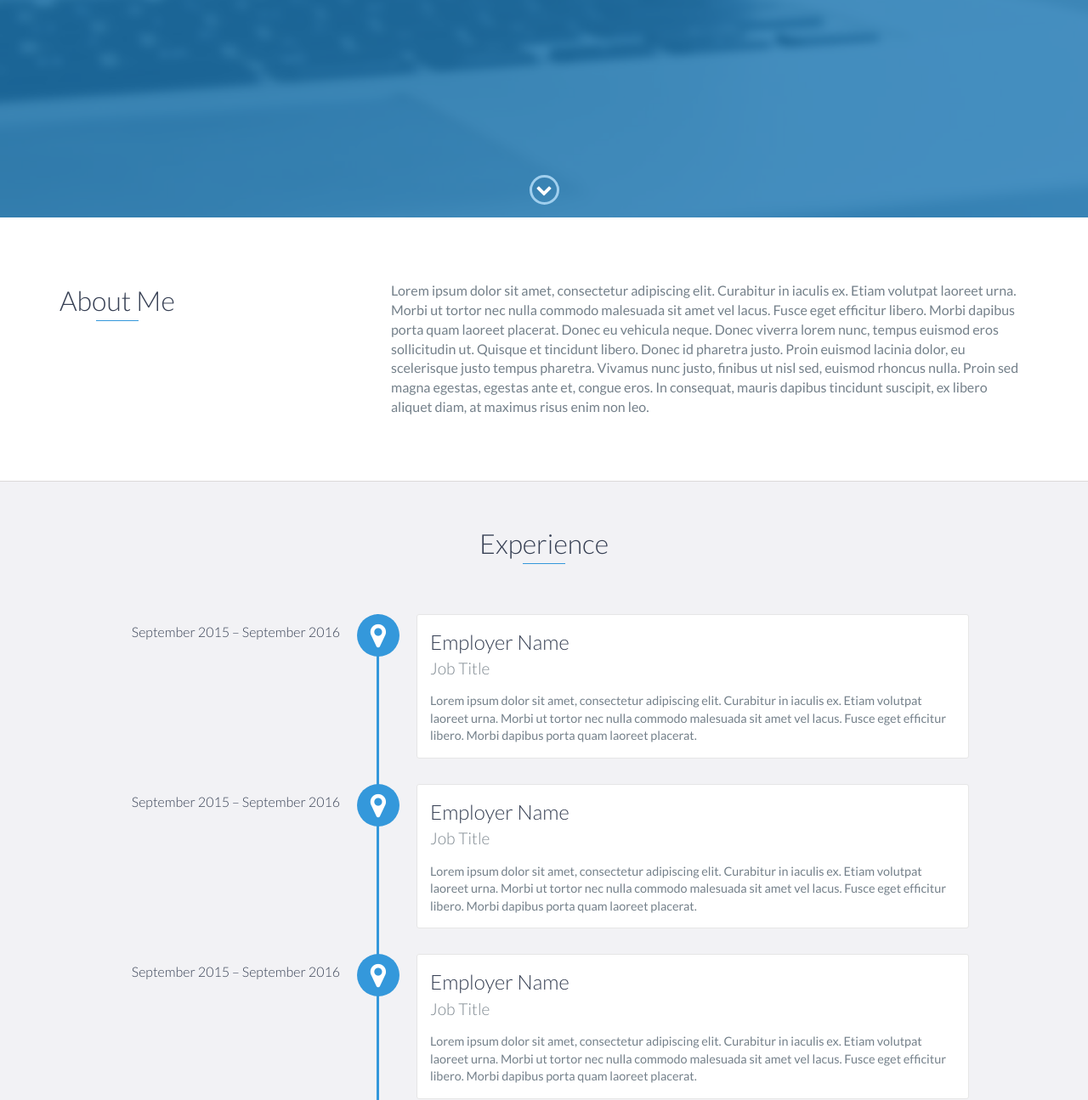
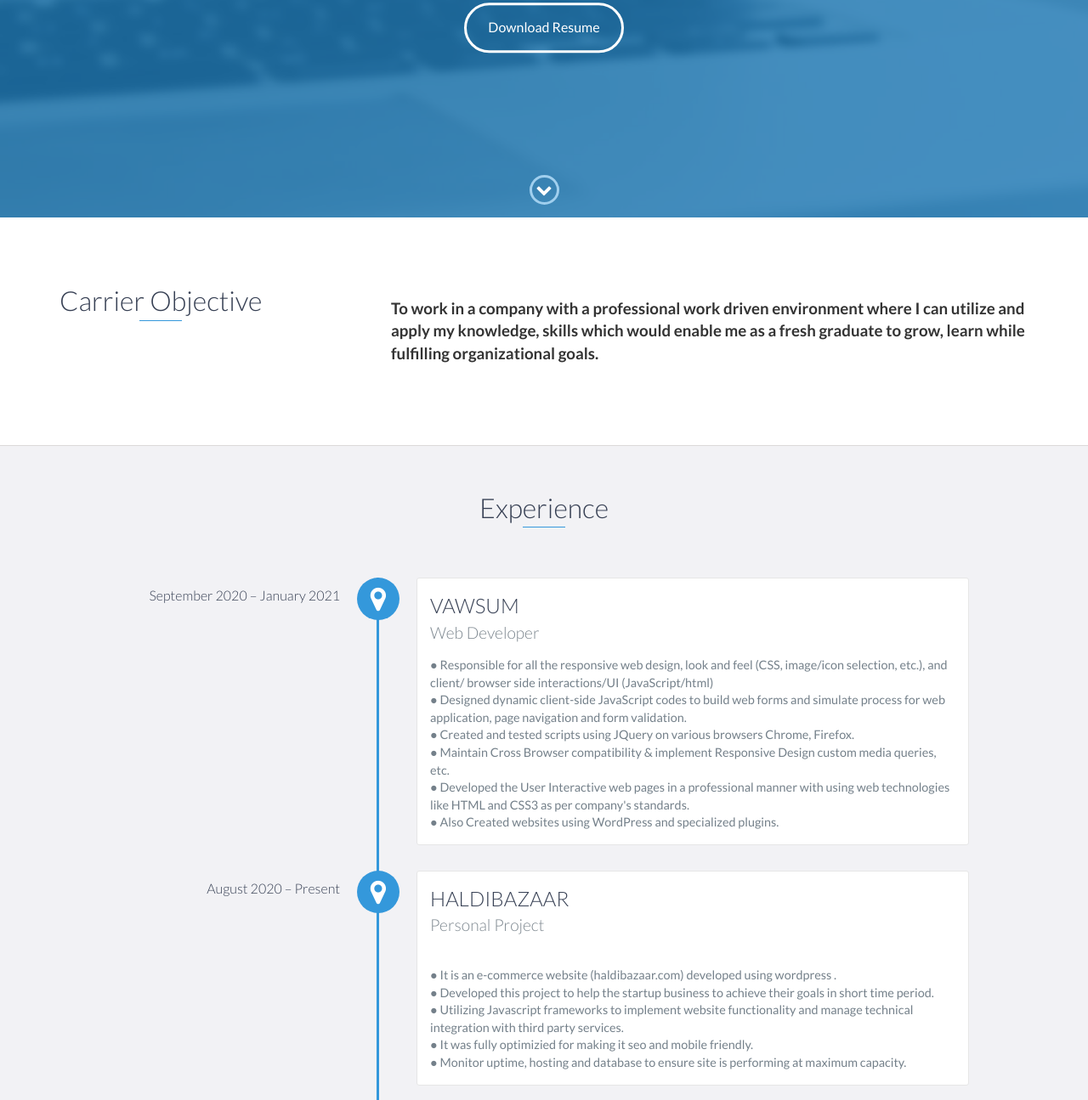
Before and after one commit to saikowuri/MyPortfolio, a website: page index.html in a window 1280 px wide. Shown: the part 544-1839 px from the top of the page at 85% size. Drawn offline with nearby package versions, Linux system fonts and the light colour scheme.

Commit message:
data changed

```diff
--- a/index.html
+++ b/index.html
@@ -48,9 +48,9 @@
 
     <div id="lead">
         <div id="lead-content">
-            <h1>Ryan Fitzgerald</h1>
-            <h2>Software Engineer</h2>
-            <a href="#" class="btn-rounded-white">Download Resume</a>
+            <h1>kovvuri <br>Sai Lakshmi Narayana Reddy</h1>
+            <h2>Web Developer</h2>
+            <a href="S L NARAYANA REDDY KOVVURI.docx" class="btn-rounded-white">Download Resume</a>
         </div>
         <!-- End #lead-content -->
 
@@ -69,14 +69,12 @@
         <div class="container">
             <div class="row">
                 <div class="col-md-4">
-                    <h2 class="heading">About Me</h2>
+                    <h2 class="heading">Carrier Objective</h2>
                 </div>
                 <div class="col-md-8">
-                    <p>
-                        Lorem ipsum dolor sit amet, consectetur adipiscing elit. Curabitur in iaculis ex. Etiam volutpat laoreet urna. Morbi ut tortor nec nulla commodo malesuada sit amet vel lacus. Fusce eget efficitur libero. Morbi dapibus porta quam laoreet placerat. Donec
-                        eu vehicula neque. Donec viverra lorem nunc, tempus euismod eros sollicitudin ut. Quisque et tincidunt libero. Donec id pharetra justo. Proin euismod lacinia dolor, eu scelerisque justo tempus pharetra. Vivamus nunc justo, finibus
-                        ut nisl sed, euismod rhoncus nulla. Proin sed magna egestas, egestas ante et, congue eros. In consequat, mauris dapibus tincidunt suscipit, ex libero aliquet diam, at maximus risus enim non leo.
-                    </p>
+                    <h3>
+                        To work in a company with a professional work driven environment where I can utilize and apply my knowledge, skills which would enable me as a fresh graduate to grow, learn while fulfilling organizational goals.
+                    </h3>
                 </div>
             </div>
         </div>
@@ -86,28 +84,52 @@
     <div id="experience" class="background-alt">
         <h2 class="heading">Experience</h2>
         <div id="experience-timeline">
-            <div data-date="September 2015 – September 2016">
-                <h3>Employer Name</h3>
-                <h4>Job Title</h4>
+            <div data-date="September 2020 – January 2021">
+                <h3>VAWSUM </h3>
+                <h4>Web Developer</h4>
                 <p>
-                    Lorem ipsum dolor sit amet, consectetur adipiscing elit. Curabitur in iaculis ex. Etiam volutpat laoreet urna. Morbi ut tortor nec nulla commodo malesuada sit amet vel lacus. Fusce eget efficitur libero. Morbi dapibus porta quam laoreet placerat.
-                </p>
+                    ●  Responsible for all the responsive web design, look and feel (CSS, image/icon selection, etc.), and client/ browser side interactions/UI (JavaScript/html)
+                   <br> ●  Designed dynamic client-side JavaScript codes to build web forms and simulate process for web application, page navigation and form validation.
+                   <br> ●  Created and tested scripts using JQuery on various browsers Chrome, Firefox.
+                   <br> ●  Maintain Cross Browser compatibility & implement Responsive Design custom media queries, etc.
+                   <br> ●  Developed the User Interactive web pages in a professional manner with using web technologies like HTML and CSS3 as per company's standards.
+                   <br> ● Also  Created websites using WordPress and specialized plugins.
+                                    </p>
             </div>
 
-            <div data-date="September 2015 – September 2016">
-                <h3>Employer Name</h3>
-                <h4>Job Title</h4>
+            <div data-date="August 2020 – Present">
+                <h3>HALDIBAZAAR</h3>
+                <h4>Personal Project </h4>
                 <p>
-                    Lorem ipsum dolor sit amet, consectetur adipiscing elit. Curabitur in iaculis ex. Etiam volutpat laoreet urna. Morbi ut tortor nec nulla commodo malesuada sit amet vel lacus. Fusce eget efficitur libero. Morbi dapibus porta quam laoreet placerat.
-                </p>
+                    <br> ● It is an e-commerce website (haldibazaar.com) developed   using wordpress .
+                    <br>  ●  Developed this project  to help the startup business to achieve their goals in short time period.
+                    <br>  ● Utilizing Javascript  frameworks to  implement website functionality and manage technical integration with third party services.
+                    <br>  ● It was fully optimizied for making it seo and mobile friendly.
+                    <br>  ● Monitor uptime, hosting and database to ensure site is performing at maximum capacity.
+
+                                    </p>
             </div>
 
-            <div data-date="September 2015 – September 2016">
-                <h3>Employer Name</h3>
-                <h4>Job Title</h4>
+            <div data-date="July 2020 – July 2020 ">
+                <h3>SMART BRIDGE  </h3>
+                <h4>Machine Learning Intern</h4>
                 <p>
-                    Lorem ipsum dolor sit amet, consectetur adipiscing elit. Curabitur in iaculis ex. Etiam volutpat laoreet urna. Morbi ut tortor nec nulla commodo malesuada sit amet vel lacus. Fusce eget efficitur libero. Morbi dapibus porta quam laoreet placerat.
-                </p>
+                    <br>  ● Part of a team of 5 members , worked on a project entitled “Chronic Kidney Analysis”
+                    <br>  ● My role:  Model building and deploying project on flask application
+                    <br> ● Worked with completely remote team and completed all tasks within the given time
+                                    </p>
+            </div>
+            <div data-date="January 2020  – March 2020 ">
+                <h3>Library Management System   </h3>
+                <h4>Project </h4>
+                <p>
+                    <br>  ● Library Management System is an application which refers to library systems which are generally small or medium in size.
+                    <br> ● It is used by librarian to manage the library using a computerized system where he/she can record various transactions like issue of books, return of books, addition of new books, addition of new students etc.
+                    <br> ● Used HTML5/CSS3/Js and Bootstrap for the frontend
+                    <br> ● Used PHP as Server and Mysql as Database
+
+
+                                    </p>
             </div>
         </div>
     </div>
```
